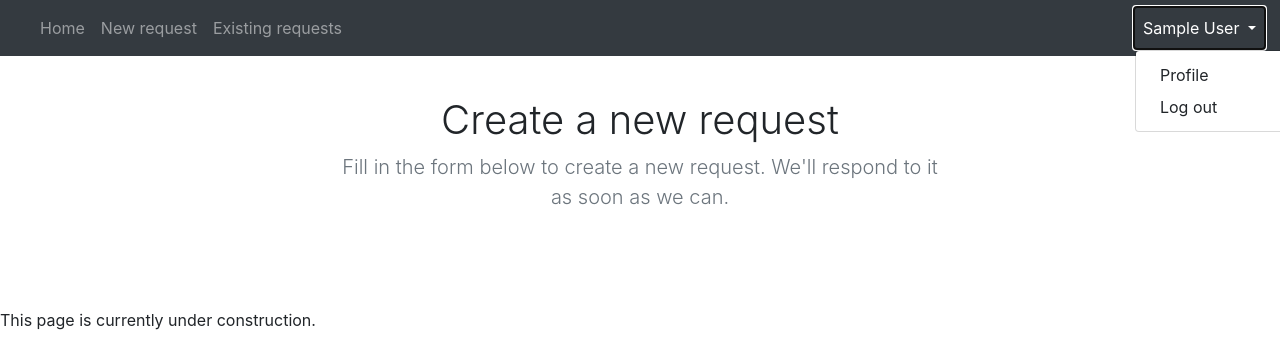
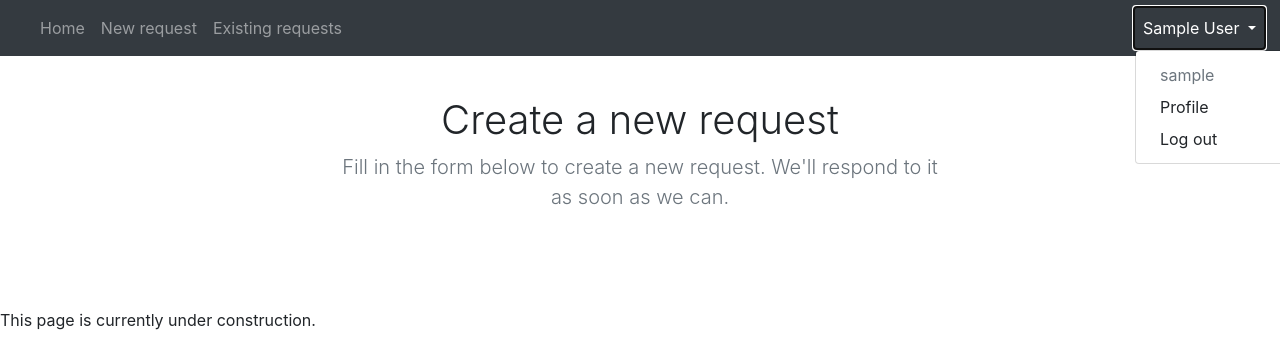
Before and after one commit to luketainton/FHeD, a PHP site: page /new.php in a window 1280 px wide, after a click that opens the changed part. Shown: the top 356 px of the page. Run offline with PHP 8.4, Linux system fonts and the light colour scheme; the visitor is signed in with stand-in values (Sample User, id 1); data that the repository does not hold is empty; some libraries are stand-ins or nearby versions.

Commit message:
:lock: Profile page now links directly to SSO
Signed-off-by: Luke Tainton <luke@tainton.uk>

```diff
--- a/app/includes/header.php
+++ b/app/includes/header.php
@@ -45,7 +45,8 @@
                     <?php echo($_SESSION['full_name']); ?>
                   </a>
                   <div class="dropdown-menu" aria-labelledby="navbarDropdown">
-                    <a class="dropdown-item" href="/profile">Profile</a>
+                    <a class="dropdown-item text-muted" href="#"><?php echo($_SESSION['username']); ?></a>
+                    <a class="dropdown-item" href="<?php echo($_ENV['OIDC_HOST'] . "/account"); ?>">Profile</a>
                     <!-- <div class="dropdown-divider"></div> -->
                     <a class="dropdown-item" href="/logout">Log out</a>
                   </div>
```
